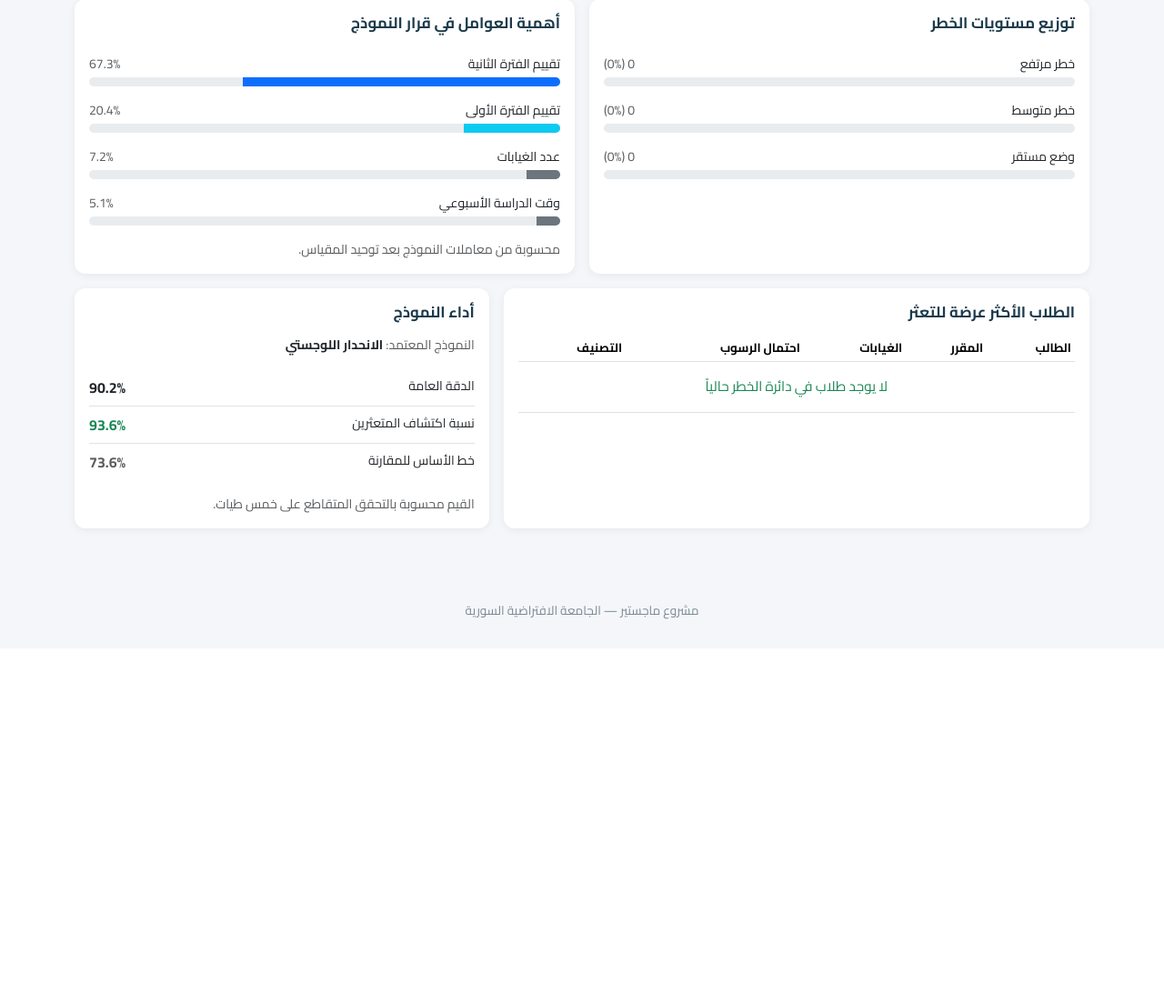
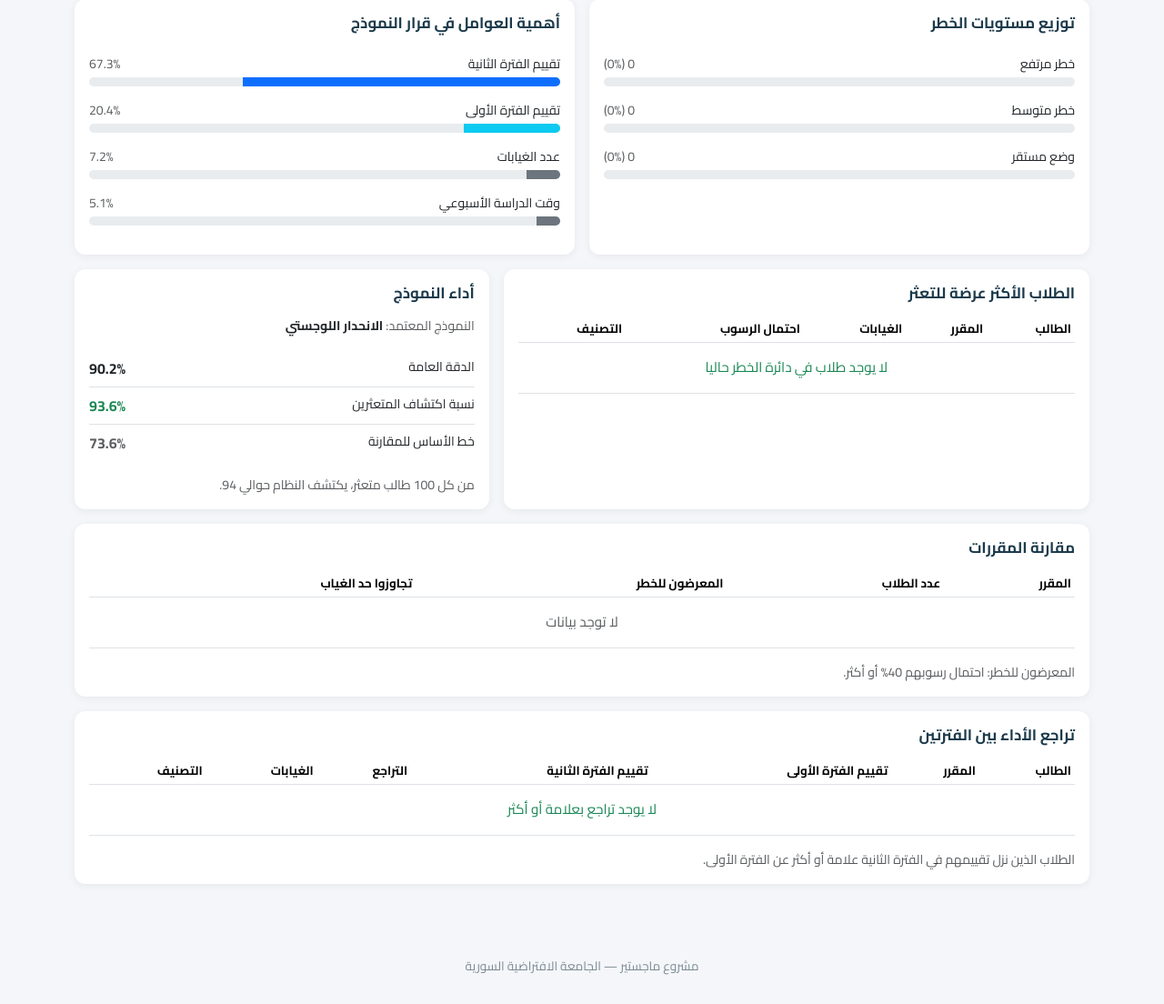
Before and after one commit to MCS-Ker/student-performance-prediction, a Django app: page /dashboard/ in a window 1280 px wide. Shown: the part 330-1434 px from the top of the page at 91% size. Before the commit the page ends 1011 px from the top, so only its background shows below. Run offline with Django 5.2, Linux system fonts and the light colour scheme; the visitor is signed in with stand-in values (Sample User, id 1); data that the repository does not hold is empty; parts of the project's set-up code (start-up, migrations or seed data) failed here and were passed over.

Commit message:
Add course comparison and grade decline tables to dashboard

```diff
--- a/cross_validation.py
+++ b/cross_validation.py
@@ -1,6 +1,4 @@
-# cross_validation.py
-# الغاية: التحقق من ثبات النتائج عبر تقسيمات متعددة
-# يُشغَّل بعد train.py
+# للحقق من ثبات النتائج عبر تقسيمات متعددة
 
 import pandas as pd
 from sklearn.model_selection import cross_val_score
--- a/data_validation.py
+++ b/data_validation.py
@@ -1,5 +1,4 @@
-# data_validation.py
-# الغاية: فحص سلامة البيانات قبل التنظيف والتدريب
+# فحص سلامة البيانات قبل التنظيف والتدريب
 
 
 import pandas as pd
--- a/feature_importance.py
+++ b/feature_importance.py
@@ -1,6 +1,5 @@
 # feature_importance.py
 # الغاية: تحليل أثر كل ميزة في قرار النموذج
-# يُشغَّل بعد train.py
 
 import pandas as pd
 import joblib
@@ -11,7 +10,7 @@ features = ["absences", "studytime", "G1", "G2"]
 model = joblib.load("model.pkl")
 
 # coef_ تحتوي معامل كل ميزة
-# وهي مصفوفة من صفّ واحد لأن التصنيف ثنائي، لذلك نأخذ [0]
+# مصفوفة من صفّ واحد لأن التصنيف ثنائي، لذلك نأخذ [0]
 coefficients = model.coef_[0]
 
 print("=== 1. المعاملات الخام ===")
@@ -39,7 +38,7 @@ print("نضرب كل معامل بالانحراف المعياري لميزته
 print("فنحصل على أثر تغيّر نموذجي في كل ميزة، وتصبح المقارنة عادلة")
 print("")
 
-# القيمة المطلقة لأننا نقيس قوة الأثر لا اتجاهه
+# القيمة المطلقة ، قوة الأثر لا اتجاهه
 weights = []
 for name, coef in zip(features, coefficients):
     weights.append(abs(coef) * df[name].std())
--- a/students/templates/students/dashboard.html
+++ b/students/templates/students/dashboard.html
@@ -107,9 +107,6 @@
                 </div>
                 {% endfor %}
 
-                <p class="text-muted small mb-0 mt-3">
-                    محسوبة من معاملات النموذج بعد توحيد المقياس.
-                </p>
             </div>
         </div>
     </div>
@@ -141,7 +138,7 @@
                         </tr>
                         {% empty %}
                         <tr><td colspan="5" class="text-center text-success py-3">
-                            لا يوجد طلاب في دائرة الخطر حالياً
+                            لا يوجد طلاب في دائرة الخطر حاليا
                         </td></tr>
                         {% endfor %}
                     </tbody>
@@ -177,7 +174,90 @@
                 </div>
 
                 <p class="text-muted small mb-0 mt-3">
-                    القيم محسوبة بالتحقق المتقاطع على خمس طيات.
+                    من كل 100 طالب متعثر، يكتشف النظام حوالي 94.
+                </p>
+            </div>
+        </div>
+    </div>
+
+    <!-- مقارنة المقررات -->
+    <div class="col-12">
+        <div class="card">
+            <div class="card-body">
+                <h5 class="card-title mb-3">مقارنة المقررات</h5>
+
+                <table class="table table-sm align-middle mb-0">
+                    <thead>
+                        <tr class="text-muted small">
+                            <th>المقرر</th>
+                            <th>عدد الطلاب</th>
+                            <th>المعرضون للخطر</th>
+                            <th>تجاوزوا حد الغياب</th>
+                        </tr>
+                    </thead>
+                    <tbody>
+                        {% for c in course_stats %}
+                        <tr>
+                            <td>{{ c.course }}</td>
+                            <td>{{ c.total }}</td>
+                            <td>
+                                <span class="fw-bold">{{ c.at_risk }} من {{ c.total }}</span>
+                                <span class="text-muted small">({{ c.percent }}%)</span>
+                            </td>
+                            <td>{{ c.absence }}</td>
+                        </tr>
+                        {% empty %}
+                        <tr><td colspan="4" class="text-center text-muted py-3">لا توجد بيانات</td></tr>
+                        {% endfor %}
+                    </tbody>
+                </table>
+
+                <p class="text-muted small mb-0 mt-3">
+                    المعرضون للخطر: احتمال رسوبهم 40% أو أكثر.
+                </p>
+            </div>
+        </div>
+    </div>
+
+    <!-- تراجع الأداء بين الفترتين -->
+    <div class="col-12">
+        <div class="card">
+            <div class="card-body">
+                <h5 class="card-title mb-3">تراجع الأداء بين الفترتين</h5>
+
+                <table class="table table-sm align-middle mb-0">
+                    <thead>
+                        <tr class="text-muted small">
+                            <th>الطالب</th>
+                            <th>المقرر</th>
+                            <th>تقييم الفترة الأولى</th>
+                            <th>تقييم الفترة الثانية</th>
+                            <th>التراجع</th>
+                            <th>الغيابات</th>
+                            <th>التصنيف</th>
+                        </tr>
+                    </thead>
+                    <tbody>
+                        {% for d in declines %}
+                        <tr>
+                            <td>{{ d.student }}</td>
+                            <td>{{ d.course }}</td>
+                            <td>{{ d.g1 }}</td>
+                            <td>{{ d.g2 }}</td>
+                            <td class="text-danger fw-bold">▼ {{ d.drop|floatformat:1 }}</td>
+                            <td>{{ d.absences }}</td>
+                            <td><span class="badge {{ d.badge }}">{{ d.risk_level }}</span></td>
+                        </tr>
+                        {% empty %}
+                        <tr><td colspan="7" class="text-center text-success py-3">
+                            لا يوجد تراجع بعلامة أو أكثر
+                        </td></tr>
+                        {% endfor %}
+                    </tbody>
+                </table>
+
+                <p class="text-muted small mb-0 mt-3">
+                    الطلاب الذين نزل تقييمهم في الفترة الثانية علامة أو أكثر عن الفترة الأولى.
                 </p>
             </div>
         </div>
--- a/students/views.py
+++ b/students/views.py
@@ -14,6 +14,7 @@ model = joblib.load(MODEL_PATH)
 HIGH_RISK_THRESHOLD = 60
 MEDIUM_RISK_THRESHOLD = 40
 ABSENCE_LIMIT = 12
+DECLINE_LIMIT = 1
 
 
 def get_fail_probability(record):
@@ -174,6 +175,8 @@ def dashboard(request):
     stable = 0
     absence_alerts = 0
     students_list = []
+    courses = {}
+    declines = []
 
     for record in visible_records(request.user):
         fail_percent = get_fail_probability(record)
@@ -198,7 +201,39 @@ def dashboard(request):
             "badge": badge,
         })
 
+        # مقارنة المقررات: نجمع ارقام كل مقرر لوحده
+        title = record.course.title
+        if title not in courses:
+            courses[title] = {"course": title, "total": 0, "at_risk": 0, "absence": 0}
+        courses[title]["total"] += 1
+        if fail_percent >= MEDIUM_RISK_THRESHOLD:
+            courses[title]["at_risk"] += 1
+        if is_absence_alert(record):
+            courses[title]["absence"] += 1
+
+        # تراجع تقييم الفترة الثانية عن الاولى بعلامة او اكثر
+        drop = record.g1() - record.g2()
+        if drop >= DECLINE_LIMIT:
+            declines.append({
+                "student": record.student.name,
+                "course": title,
+                "g1": record.g1(),
+                "g2": record.g2(),
+                "drop": drop,
+                "absences": record.absences,
+                "risk_level": risk_level,
+                "badge": badge,
+            })
+
     total = len(students_list)
+
+    # نسبة المعرضين للخطر في كل مقرر، والمقرر الاسوأ اولا
+    course_stats = list(courses.values())
+    for c in course_stats:
+        c["percent"] = round(c["at_risk"] / c["total"] * 100)
+    course_stats.sort(key=lambda c: c["percent"], reverse=True)
+
+    declines.sort(key=lambda item: item["drop"], reverse=True)
 
     # نعرض فقط الطلاب اللي بخطر
     at_risk = []
@@ -246,9 +281,12 @@ def dashboard(request):
         "top_risky": at_risk,
         "feature_importance": feature_importance,
         "model_metrics": model_metrics,
+        "course_stats": course_stats,
+        "declines": declines,
     })
 
 
+# المدير يبدأ من لوحة الادارة والمعلم من صفحة الادخال
 @login_required
 def after_login(request):
     if request.user.is_superuser:
```
Also changed, not shown: seed_data.py (+18 -28 lines), train.py (+2 -9 lines).
